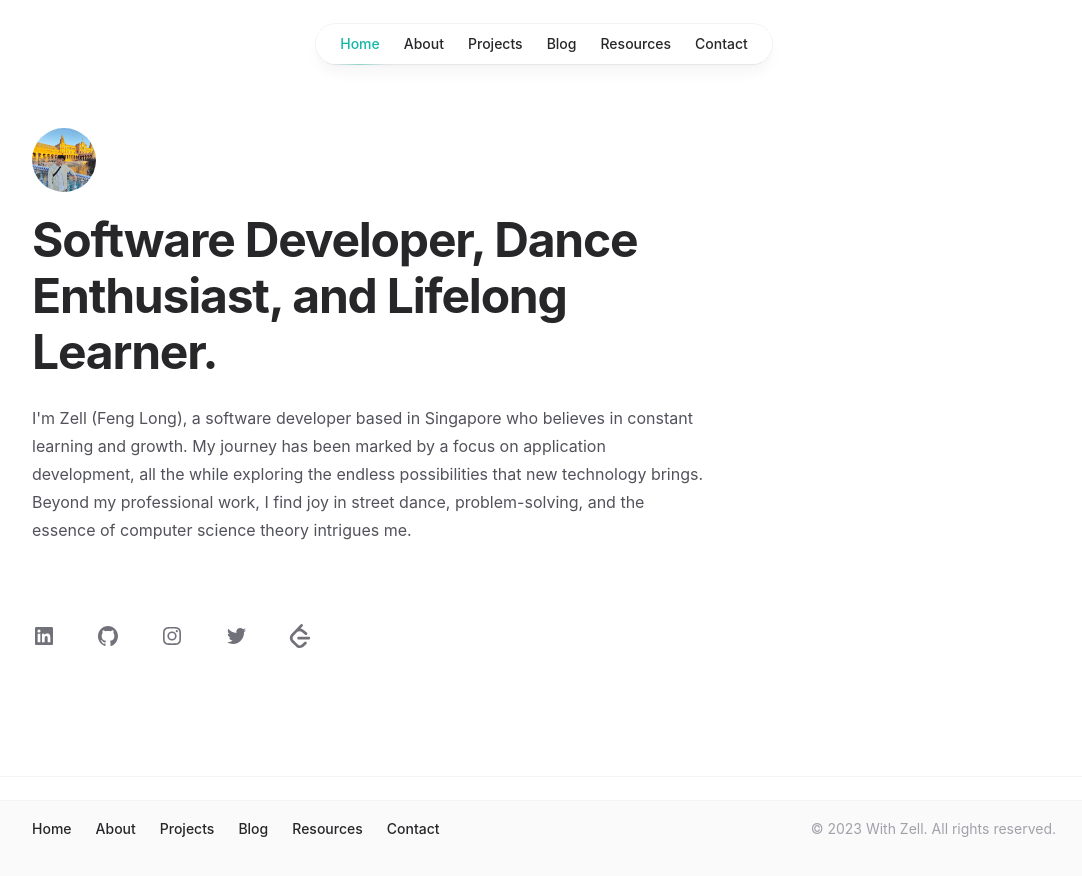
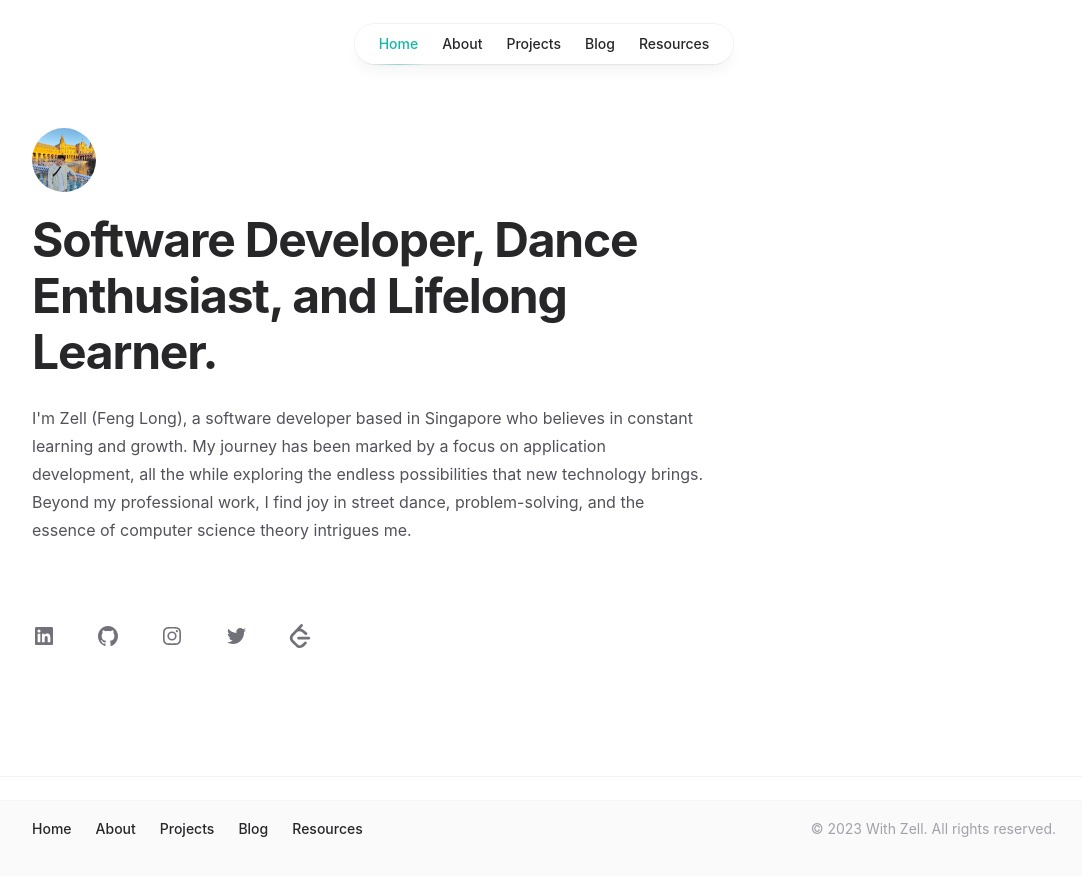
Before and after one commit to ngfenglong/with-zell, a React (Create React App) app: page / in a window 1280 px wide. Shown: the top 876 px of the page, without its empty margins (96-1178 px from the left). Built offline with nearby package versions, Linux system fonts and the light colour scheme.

Commit message:
Clean up looks navigation and title

```diff
--- a/public/index.html
+++ b/public/index.html
@@ -13,7 +13,7 @@
     <link rel="manifest" href="%PUBLIC_URL%/manifest.json" />
 
     <title>
-      Zell - oftware Developer, Dance Enthusiast, and Lifelong Learner
+      Zell - Software Developer, Dance Enthusiast, and Lifelong Learner
     </title>
   </head>
   <body>
--- a/src/App.js
+++ b/src/App.js
@@ -8,7 +8,6 @@ import ProjectsPage from './pages/projects/Projects';
 import AboutPage from './pages/aboutus/About';
 import BlogPage from './pages/blog/Blog';
 import ResourcesPage from './pages/resources/Resources';
-import ContactPage from './pages/contact/Contact';
 
 function App() {
   return (
@@ -20,7 +19,6 @@ function App() {
           <Route path={ROUTES.PROJECTS} element={<ProjectsPage />} />
           <Route path={ROUTES.BLOG} element={<BlogPage />} />
           <Route path={ROUTES.RESOURCES} element={<ResourcesPage />} />
-          <Route path={ROUTES.CONTACT} element={<ContactPage />} />
         </Route>
       </Routes>
     </BrowserRouter>
--- a/src/components/footer/Footer.js
+++ b/src/components/footer/Footer.js
@@ -15,7 +15,6 @@ const Footer = () => {
                 <Link to={ROUTES.PROJECTS}>Projects</Link>
                 <Link to={ROUTES.BLOG}>Blog</Link>
                 <Link to={ROUTES.RESOURCES}>Resources</Link>
-                <Link to={ROUTES.CONTACT}>Contact</Link>
               </div>
               <p className="text-sm text-zinc-400">
                 &copy; {new Date().getFullYear()} With Zell. All rights
--- a/src/components/header/Header.js
+++ b/src/components/header/Header.js
@@ -91,7 +91,6 @@ function MobileNavigation(props) {
                 <MobileNavItem to={ROUTES.PROJECTS}>Projects</MobileNavItem>
                 <MobileNavItem to={ROUTES.BLOG}>Blog</MobileNavItem>
                 <MobileNavItem to={ROUTES.RESOURCES}>Resources</MobileNavItem>
-                <MobileNavItem to={ROUTES.CONTACT}>Contact</MobileNavItem>
               </ul>
             </nav>
           </Popover.Panel>
@@ -131,7 +130,6 @@ function DesktopNavigation(props) {
         <NavItem to={ROUTES.PROJECTS}>Projects</NavItem>
         <NavItem to={ROUTES.BLOG}>Blog</NavItem>
         <NavItem to={ROUTES.RESOURCES}>Resources</NavItem>
-        <NavItem to={ROUTES.CONTACT}>Contact</NavItem>
       </ul>
     </nav>
   );
```
